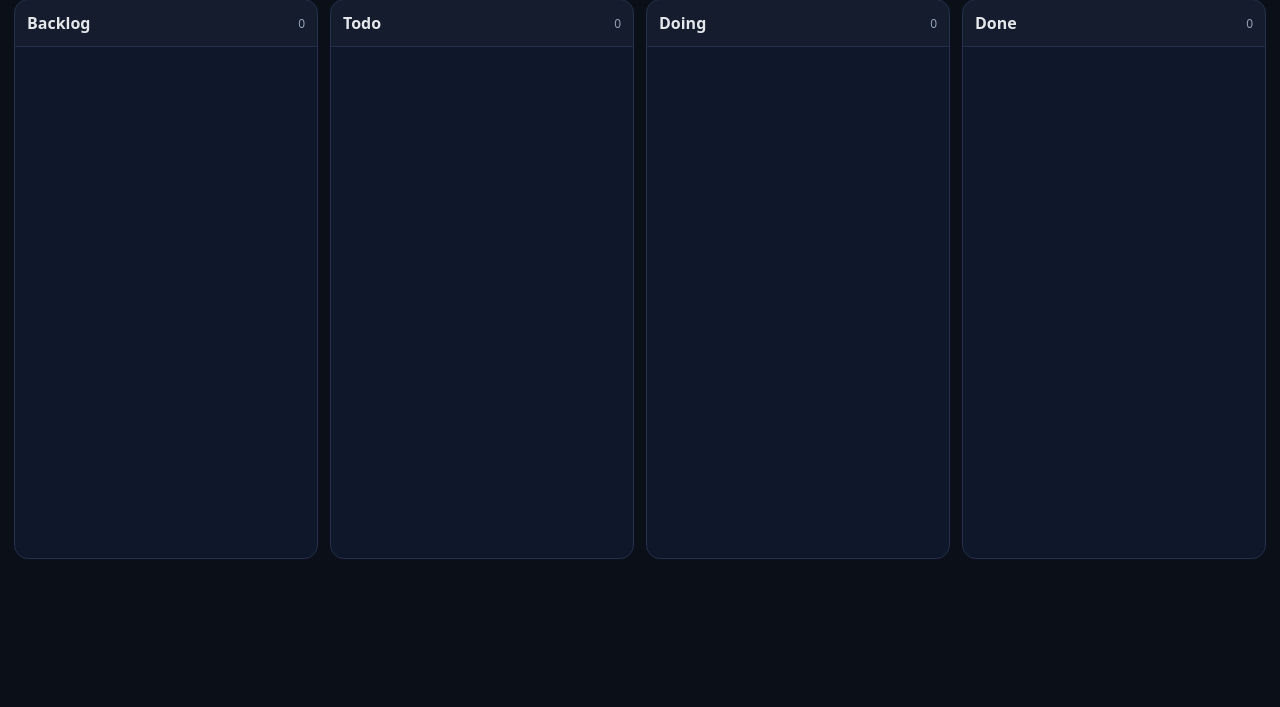
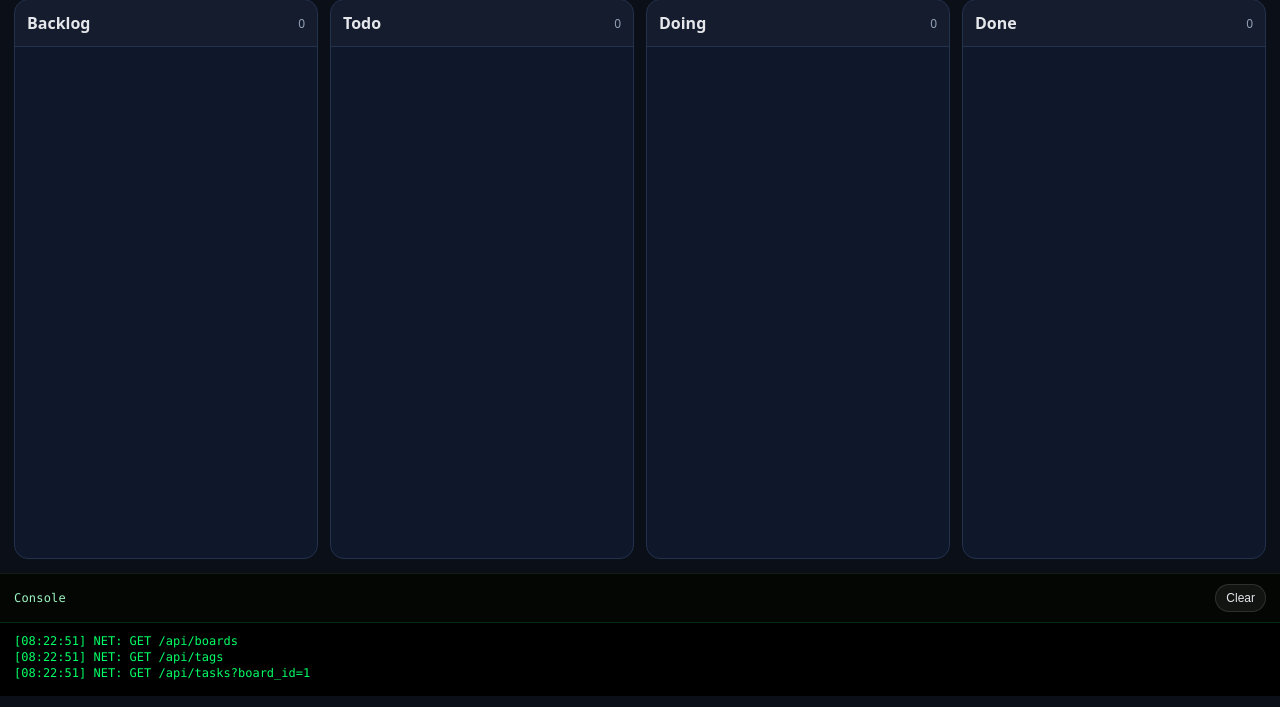
Before and after one commit to Schwarz-XU/simple-kanban, a Flask app: page / in a window 1280 px wide. Shown: the part 93-800 px from the top of the page. Run offline with Flask 3, Linux system fonts and the light colour scheme; data comes from the database, SQL or seed files in the repository; data that the repository does not hold is empty.

Commit message:
Add persistent console panel (green on black)

```diff
--- a/static/app.js
+++ b/static/app.js
@@ -1,6 +1,65 @@
 const COLUMNS = ['backlog', 'todo', 'doing', 'done'];
 
 const FILTERS_KEY = 'kanban.filters.v1';
+const ACTIVITY_KEY = 'kanban.activity.v1';
+const ACTIVITY_MAX = 200;
+
+function nowStamp(){
+  const d = new Date();
+  const pad = (n)=> String(n).padStart(2,'0');
+  return `${pad(d.getHours())}:${pad(d.getMinutes())}:${pad(d.getSeconds())}`;
+}
+
+function loadActivity(){
+  const raw = localStorage.getItem(ACTIVITY_KEY);
+  if(!raw) return [];
+  try {
+    const arr = JSON.parse(raw);
+    return Array.isArray(arr) ? arr.slice(-ACTIVITY_MAX) : [];
+  } catch {
+    return [];
+  }
+}
+
+function saveActivity(lines){
+  localStorage.setItem(ACTIVITY_KEY, JSON.stringify(lines.slice(-ACTIVITY_MAX)));
+}
+
+let ACTIVITY = loadActivity();
+
+function formatAny(x){
+  if(x === undefined) return '';
+  if(x === null) return 'null';
+  if(typeof x === 'string') return x;
+  try { return JSON.stringify(x); } catch { return String(x); }
+}
+
+function addLog(level, ...parts){
+  const line = `[${nowStamp()}] ${level.toUpperCase()}: ` + parts.map(formatAny).filter(Boolean).join(' ');
+  ACTIVITY.push(line);
+  if(ACTIVITY.length > ACTIVITY_MAX) ACTIVITY = ACTIVITY.slice(-ACTIVITY_MAX);
+  saveActivity(ACTIVITY);
+  renderActivity();
+}
+
+function renderActivity(){
+  const el = qs('#activityLog');
+  if(!el) return;
+  el.textContent = ACTIVITY.join('\n');
+  // auto-scroll to bottom
+  el.scrollTop = el.scrollHeight;
+}
+
+function hookConsole(){
+  const orig = {
+    log: console.log.bind(console),
+    warn: console.warn.bind(console),
+    error: console.error.bind(console),
+  };
+  console.log = (...args)=>{ orig.log(...args); addLog('log', ...args); };
+  console.warn = (...args)=>{ orig.warn(...args); addLog('warn', ...args); };
+  console.error = (...args)=>{ orig.error(...args); addLog('error', ...args); };
+}
 
 function loadFilters(){
   const raw = localStorage.getItem(FILTERS_KEY);
@@ -38,15 +97,21 @@ function toast(msg){
   t.hidden = false;
   clearTimeout(window.__toastTimer);
   window.__toastTimer = setTimeout(()=>{ t.hidden = true; }, 2200);
+  addLog('ui', msg);
 }
 
 async function api(path, opts={}){
+  const method = (opts.method || 'GET').toUpperCase();
+  addLog('net', `${method} ${path}`);
   const res = await fetch(path, {
     headers: { 'Content-Type': 'application/json' },
     ...opts,
   });
   const data = await res.json().catch(()=> ({}));
-  if(!res.ok){ throw new Error(data.error || `HTTP ${res.status}`); }
+  if(!res.ok){
+    addLog('error', `${method} ${path} -> HTTP ${res.status}`, data.error || data);
+    throw new Error(data.error || `HTTP ${res.status}`);
+  }
   return data;
 }
 
@@ -396,6 +461,16 @@ async function newBoard(){
 }
 
 window.addEventListener('DOMContentLoaded', async ()=>{
+  // Activity console
+  hookConsole();
+  renderActivity();
+  qs('#btnConsoleClear').addEventListener('click', ()=>{
+    ACTIVITY = [];
+    saveActivity(ACTIVITY);
+    renderActivity();
+    toast('Console cleared');
+  });
+
   setupDnD();
   qs('#btnAdd').addEventListener('click', addTask);
   qs('#btnRefresh').addEventListener('click', refresh);
--- a/static/styles.css
+++ b/static/styles.css
@@ -211,6 +211,41 @@ button.link.danger { color: var(--danger); }
   color: var(--text);
 }
 
+/* Geek console (persistent log) */
+.activity {
+  margin: 0;
+  padding: 0;
+  border-top: 1px solid rgba(255,255,255,.08);
+  background: #030603;
+}
+.activity-header {
+  display: flex;
+  align-items: center;
+  justify-content: space-between;
+  gap: 10px;
+  padding: 10px 14px;
+}
+.activity-title {
+  font-family: ui-monospace, SFMono-Regular, Menlo, Monaco, Consolas, "Liberation Mono", "Courier New", monospace;
+  font-size: 12px;
+  color: #9ef7c4;
+  letter-spacing: 0.2px;
+}
+.activity-actions { display: flex; gap: 8px; }
+.activity-log {
+  margin: 0;
+  padding: 10px 14px 14px;
+  max-height: 240px;
+  overflow: auto;
+  color: #00ff66;
+  background: #000;
+  font-family: ui-monospace, SFMono-Regular, Menlo, Monaco, Consolas, "Liberation Mono", "Courier New", monospace;
+  font-size: 12px;
+  line-height: 1.35;
+  white-space: pre-wrap;
+  border-top: 1px solid rgba(0,255,102,.18);
+}
+
 @media (max-width: 880px) {
   .board { grid-template-columns: 1fr; }
 }
--- a/templates/index.html
+++ b/templates/index.html
@@ -67,6 +67,16 @@
 
     <div id="toast" class="toast" hidden></div>
 
+    <section class="activity" aria-label="Console">
+      <div class="activity-header">
+        <div class="activity-title">Console</div>
+        <div class="activity-actions">
+          <button id="btnConsoleClear" class="chip" type="button">Clear</button>
+        </div>
+      </div>
+      <pre id="activityLog" class="activity-log"></pre>
+    </section>
+
     <script src="/static/app.js"></script>
   </body>
 </html>
```
